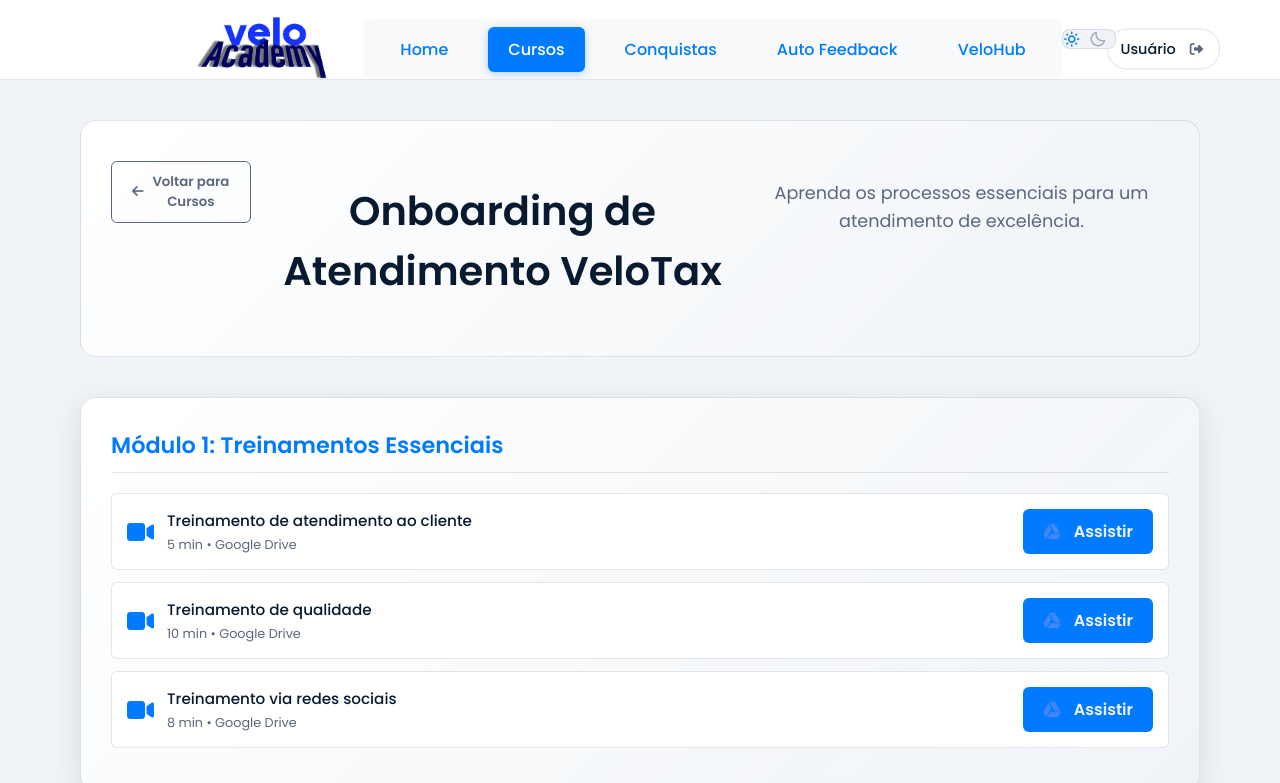
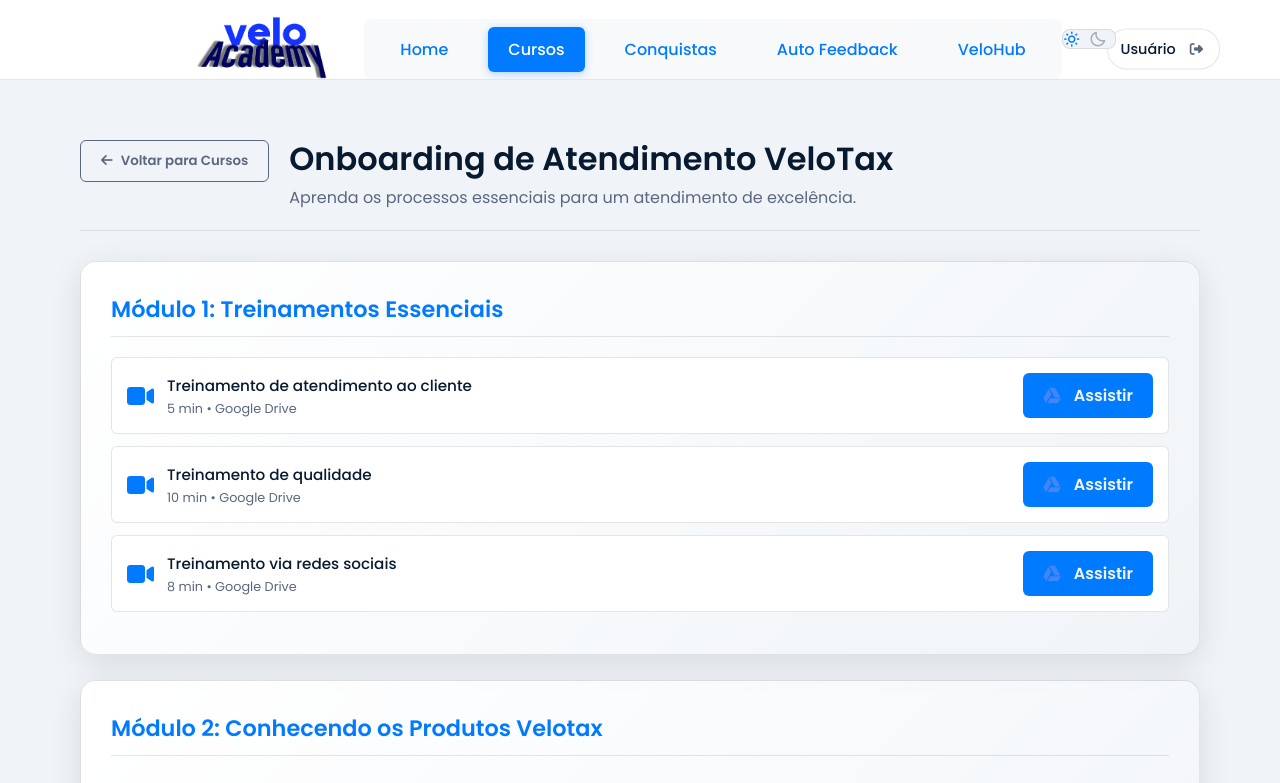
Before and after one commit to admVeloHub/veloacademy, a plain HTML site: page cursos.html in a window 1280 px wide. Both pictures are taken after a click on the element 230 px from the left and 392 px from the top of the page. Shown: the top 783 px of the page. Drawn offline with nearby package versions, Linux system fonts and the light colour scheme.

Commit message:
Layout compacto do cabeçalho do curso: removido container grande, título e subtítulo em layout horizontal eficiente

```diff
--- a/css/styles.css
+++ b/css/styles.css
@@ -269,31 +269,33 @@
     width: 100%;
 }
 
-#course-view .course-header {
-    margin-bottom: 40px;
-    text-align: center;
-    padding: 40px 30px;
-    background: linear-gradient(135deg, var(--cor-card) 0%, rgba(255, 255, 255, 0.05) 100%);
-    border-radius: 16px;
-    border: 1px solid var(--cor-borda);
-    position: relative;
-}
-
-#course-view .course-header h1 {
-    margin: 20px 0 15px 0;
-    font-size: 2.5rem;
+#course-view .course-header-compact {
+    margin-bottom: 30px;
+    display: flex;
+    align-items: flex-start;
+    gap: 20px;
+    padding: 20px 0;
+    border-bottom: 1px solid var(--cor-borda);
+}
+
+#course-view .course-title-section {
+    flex: 1;
+}
+
+#course-view .course-title-section h1 {
+    margin: 0 0 8px 0;
+    font-size: 2rem;
     color: var(--cor-texto-principal);
     border: none;
     padding: 0;
-}
-
-#course-view .course-header p {
-    font-size: 1.1rem;
-    color: var(--cor-texto-secundario);
-    margin-bottom: 30px;
-    max-width: 600px;
-    margin-left: auto;
-    margin-right: auto;
+    line-height: 1.2;
+}
+
+#course-view .course-title-section p {
+    font-size: 1rem;
+    color: var(--cor-texto-secundario);
+    margin: 0;
+    line-height: 1.5;
 }
 
 
@@ -940,11 +942,18 @@
     #course-view .btn-secondary {
         align-self: flex-start;
         margin-bottom: 0;
+        flex-shrink: 0;
     }
 
     /* Header do curso */
-    #course-view .course-header {
+    #course-view .course-header-compact {
         width: 100%;
+        flex-direction: column;
+        gap: 15px;
+    }
+
+    #course-view .course-title-section h1 {
+        font-size: 1.8rem;
     }
 
     /* Container dos módulos */
--- a/js/veloacademy.js
+++ b/js/veloacademy.js
@@ -467,12 +467,14 @@
         });
 
         courseView.innerHTML = `
-            <div class="course-header">
+            <div class="course-header-compact">
                 <button class="btn btn-secondary" id="back-to-courses">
                     <i class="fas fa-arrow-left"></i> Voltar para Cursos
                 </button>
-                <h1>${course.title}</h1>
-                <p>${course.description}</p>
+                <div class="course-title-section">
+                    <h1>${course.title}</h1>
+                    <p>${course.description}</p>
+                </div>
             </div>
             ${modulesHtml}
         `;
```
